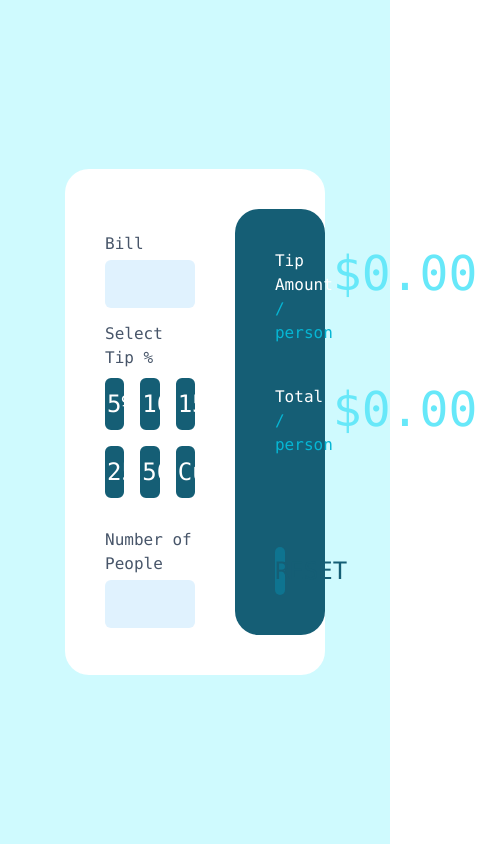
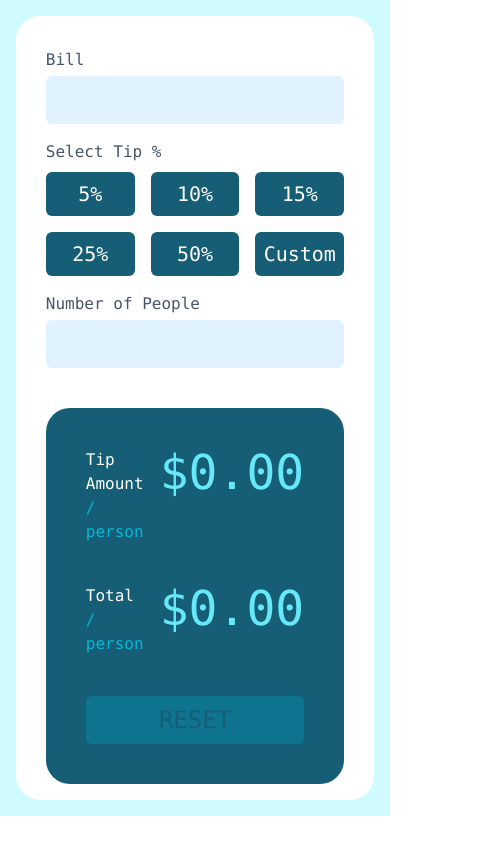
Before and after one commit to vincedefreitas/splitter, a React (Vite) app: page / in a window 390 px wide. Shown: the whole page, 477 px wide, since content can reach past the window. Built offline with nearby package versions, Linux system fonts and the light colour scheme.

Commit message:
Fix mobile view

```diff
--- a/src/App.jsx
+++ b/src/App.jsx
@@ -3,7 +3,7 @@ import Calculator from "./components/Calculator/Calculator";
 
 function App() {
   return (
-    <div className="h-screen bg-cyan-100 flex justify-center items-center font-mono">
+    <div className="lg:h-screen bg-cyan-100 flex justify-center items-center font-mono py-4">
       <Calculator />
     </div>
   );
--- a/src/components/Calculator/Calculator.jsx
+++ b/src/components/Calculator/Calculator.jsx
@@ -62,7 +62,7 @@ function Calculator() {
   };
 
   return (
-    <div className="w-8/12 h-3/5 bg-white rounded-3xl p-10 flex gap-10">
+    <div className="w-11/12 max-w-5xl lg:h-3/5 bg-white rounded-3xl p-4 lg:p-10 flex flex-col lg:flex-row gap-10 items-center">
       <InputSection
         people={handlePeopleChange}
         bill={handleBillChange}
--- a/src/components/CalculatorDisplay/CalculatorDisplay.jsx
+++ b/src/components/CalculatorDisplay/CalculatorDisplay.jsx
@@ -3,7 +3,7 @@ import ResetButton from "./ResetButton";
 
 function CalculatorDisplay({ billTotal, tipTotal, reset }) {
   return (
-    <section className="bg-cyan-800 w-6/12 h-full rounded-3xl p-10 flex flex-col justify-between">
+    <section className="bg-cyan-800 w-11/12 lg:w-6/12 h-full rounded-3xl p-10 flex flex-col justify-between">
       <div>
         <DisplayItem displayText="Tip Amount" amount={tipTotal} />
         <DisplayItem displayText="Total" amount={billTotal} />
--- a/src/components/InputSection/InputSection.jsx
+++ b/src/components/InputSection/InputSection.jsx
@@ -13,9 +13,9 @@ function InputSection({
   numOfPeopleInput,
 }) {
   return (
-    <section className="w-6/12 h-full flex flex-col justify-around">
+    <section className="w-11/12 lg:w-6/12 h-full flex flex-col justify-around">
       <Input labelText="Bill" handleChange={bill} value={billInputValue} />
-      <div>
+      <div class="mt-4">
         <p className="text-slate-600 mb-2">Select Tip %</p>
         <div className="grid grid-cols-3 gap-4">
           <TipAmountButton buttonText={"5%"} clickHandler={tip5Percent} />
--- a/src/components/InputSection/TipAmountButton.jsx
+++ b/src/components/InputSection/TipAmountButton.jsx
@@ -2,7 +2,7 @@ function TipAmountButton({ buttonText, clickHandler }) {
   return (
     <button
       onClick={clickHandler}
-      className="py-2 bg-cyan-800 rounded-md text-white text-2xl border-2 border-cyan-800 hover:border-2 hover:border-cyan-400 transition duration-200 ease-in"
+      className="py-2 bg-cyan-800 rounded-md text-white text-xl lg:text-2xl border-cyan-800 hover:bg-cyan-600 transition duration-200 ease-in"
     >
       {buttonText}
     </button>
```
